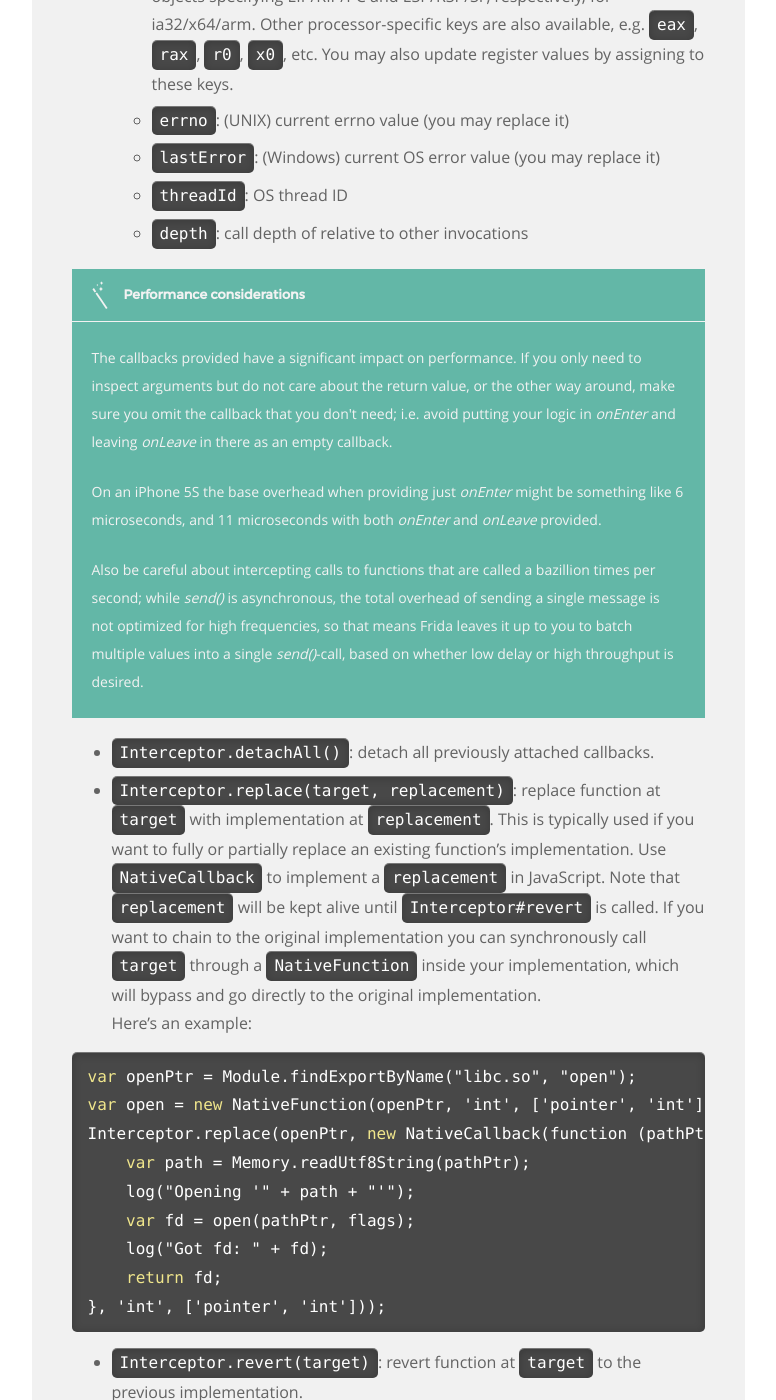
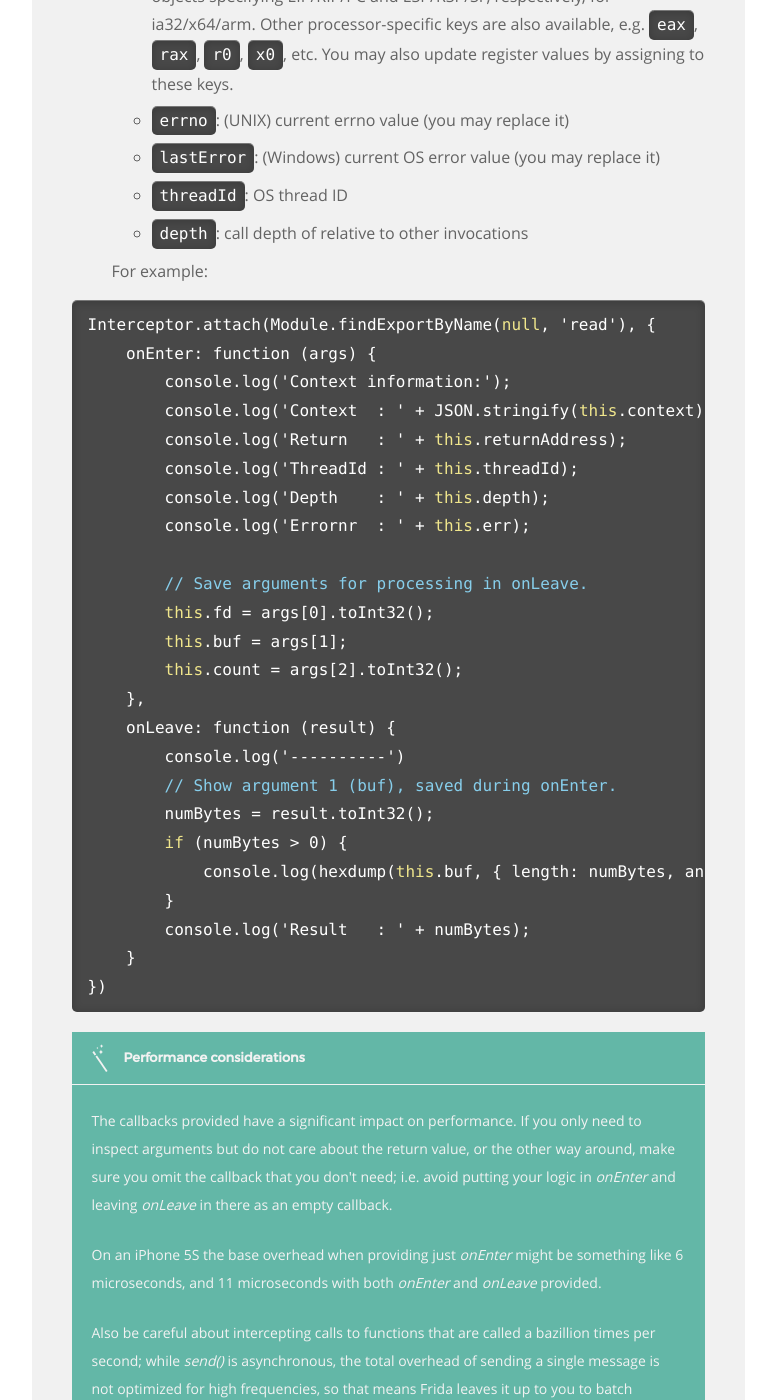
Before and after one commit to frida/frida-website, a Jekyll site: the page built from _docs/javascript-api.md, in a window 1280 px wide and 1400 px high, scrolled down 22196 px. Shown: the whole window, without its empty margins (364-1140 px from the left). Built offline with Jekyll 4.4.1, drawn with Linux system fonts in a browser that asks for light colours.

Commit message:
Add an example for Interceptor context properties  (#90)
Also showing how to pass argument values between onEnter and onLeave.

```diff
--- a/_docs/javascript-api.md
+++ b/_docs/javascript-api.md
@@ -910,6 +910,35 @@ Interceptor.attach(Module.findExportByName("libc.so", "read"), {
     -   `threadId`: OS thread ID
 
     -   `depth`: call depth of relative to other invocations
+
+    For example:
+
+{% highlight js %}
+Interceptor.attach(Module.findExportByName(null, 'read'), {
+    onEnter: function (args) {
+        console.log('Context information:');
+        console.log('Context  : ' + JSON.stringify(this.context));
+        console.log('Return   : ' + this.returnAddress);
+        console.log('ThreadId : ' + this.threadId);
+        console.log('Depth    : ' + this.depth);
+        console.log('Errornr  : ' + this.err);
+
+        // Save arguments for processing in onLeave.
+        this.fd = args[0].toInt32();
+        this.buf = args[1];
+        this.count = args[2].toInt32();
+    },
+    onLeave: function (result) {
+        console.log('----------')
+        // Show argument 1 (buf), saved during onEnter.
+        numBytes = result.toInt32();
+        if (numBytes > 0) {
+            console.log(hexdump(this.buf, { length: numBytes, ansi: true }));
+        }
+        console.log('Result   : ' + numBytes);
+    }
+})
+{% endhighlight %}
 
 <div class="note">
   <h5>Performance considerations</h5>
```
